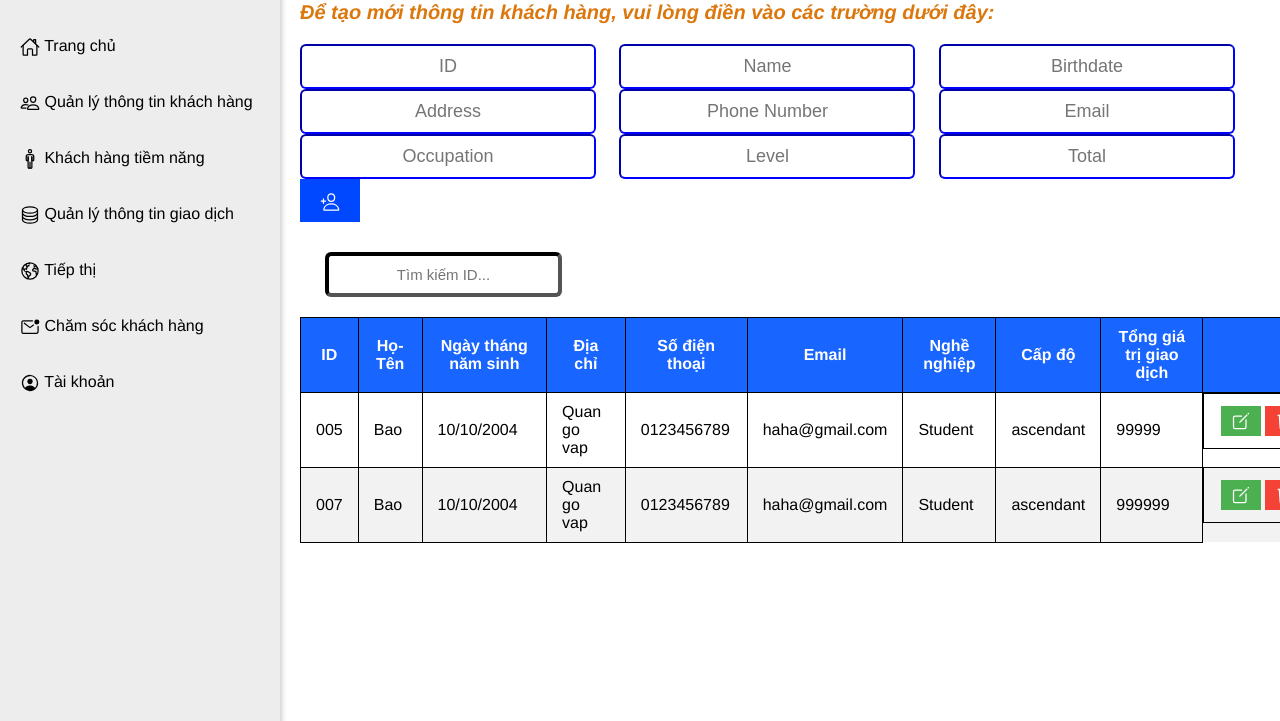
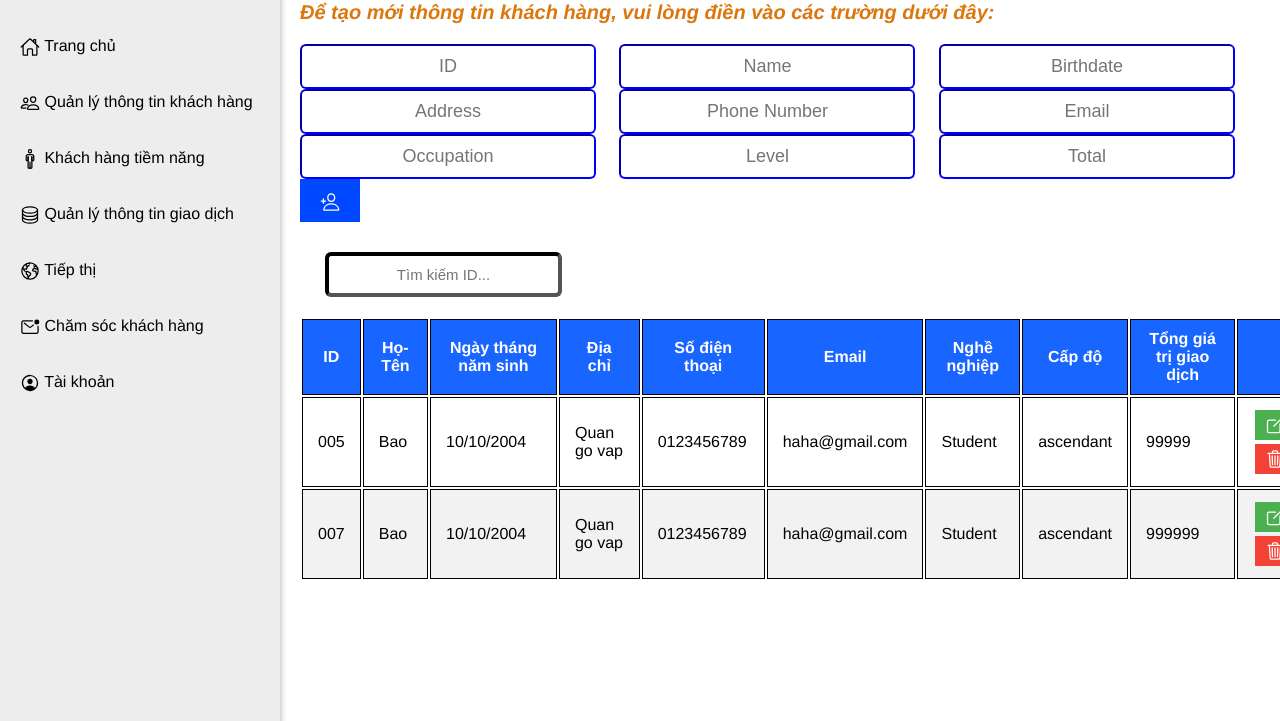
Before and after one commit to Dora314/software-engineer, a website: page public/quanlyttkh/quanlyttkh.html in a window 1280 px wide. Shown: the part 79-800 px from the top of the page. Drawn offline with nearby package versions, Linux system fonts and the light colour scheme.

Commit message:
fix qlkh

```diff
--- a/public/quanlyttkh/quanlyttkh.css
+++ b/public/quanlyttkh/quanlyttkh.css
@@ -13,7 +13,7 @@ body {
 
 .table-sortable {
     width: 80%;
-    border-collapse: collapse;
+    /* border-collapse: collapse; */
     margin-left: 300px;
     margin-top: 20px;
 }
@@ -35,7 +35,7 @@ body {
 
 /* Button styles */
 .action-buttons {
-    display: flex;
+    /* display: flex; */
     justify-content: center;
     align-items: center;
 }
```
Also changed, not shown: public/quanlyttkh/quanlyttkh.html (+0 -6 lines).
